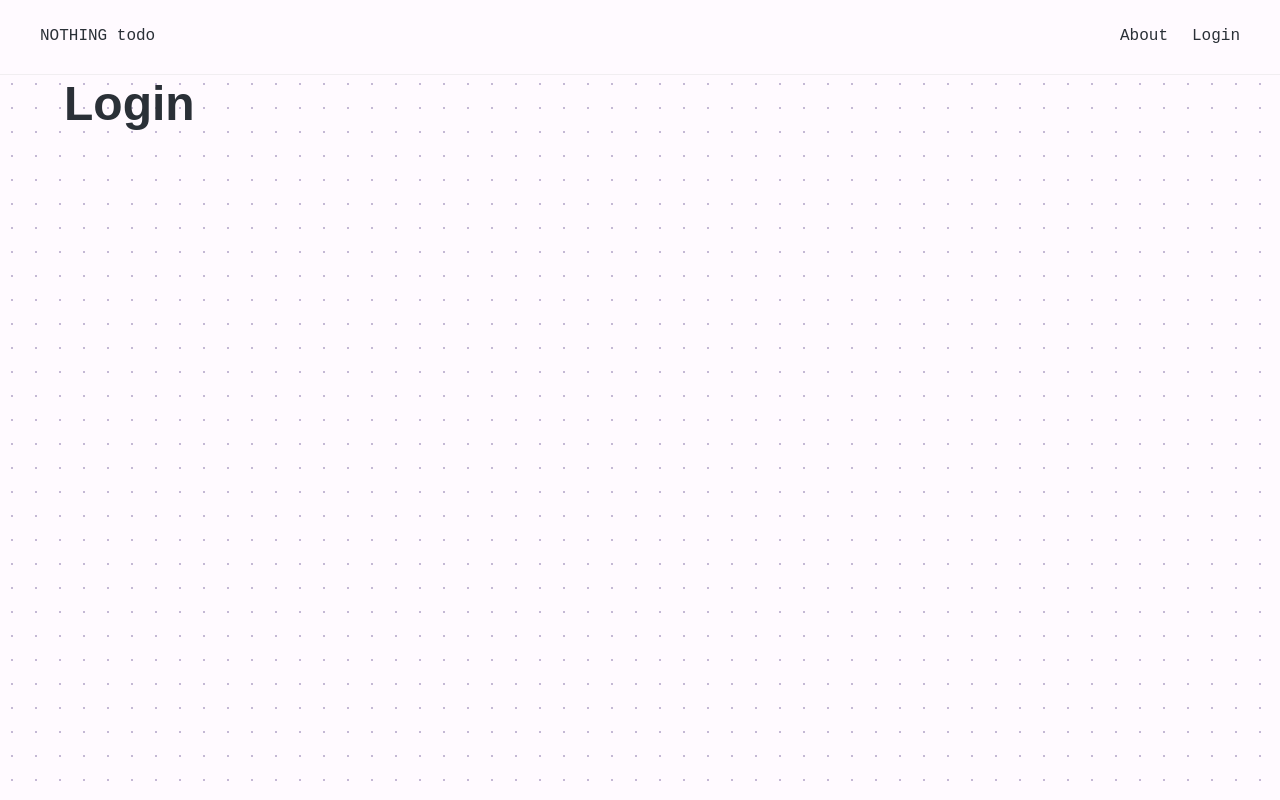
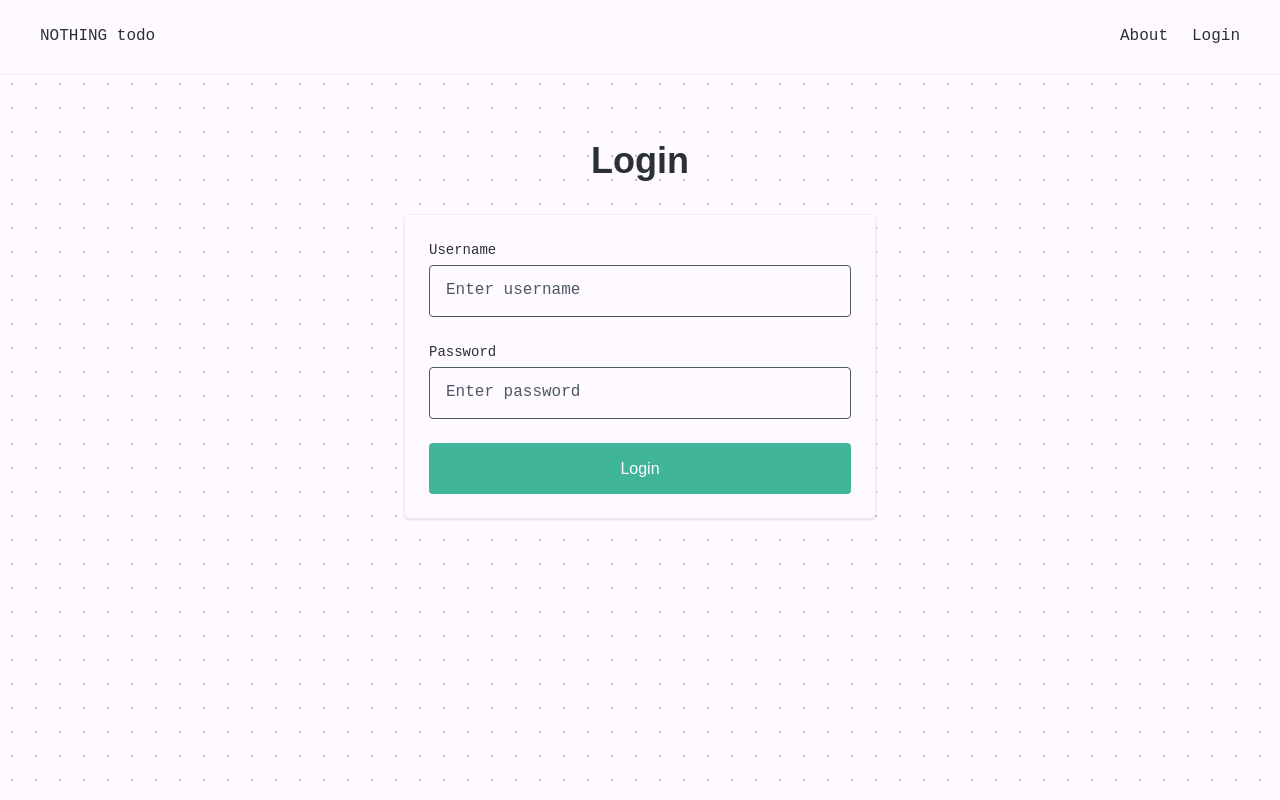
Before and after one commit to szamoca/nothing-todo-2, a Nuxt app: page /login in a window 1280 px wide. Built offline with nearby package versions, Linux system fonts and the light colour scheme; no server answers.

Commit message:
feat: Implement login page behaviour

```diff
--- a/app/pages/login.vue
+++ b/app/pages/login.vue
@@ -1,3 +1,170 @@
+<script lang="ts" setup>
+// Fetch random user credentials on page load
+const { data: randomUser } = await useFetch<User>("/api/users/random");
+
+// Form state
+const username = ref("");
+const password = ref("");
+const isLoading = ref(false);
+const errorMessage = ref("");
+
+async function handleLogin() {
+	if (!username.value || !password.value) {
+		errorMessage.value = $t("Username and password are required");
+		return;
+	}
+
+	isLoading.value = true;
+	errorMessage.value = "";
+
+	try {
+		const response = await $fetch<AuthResponse>("/api/auth/login", {
+			method: "POST",
+			body: {
+				username: username.value,
+				password: password.value,
+			},
+		});
+
+		// Save access token to cookie
+		const tokenCookie = useCookie("jwt_access_token");
+		tokenCookie.value = response.accessToken;
+
+		// Redirect to home page
+		await navigateTo("/");
+	} catch (error: unknown) {
+		// Display error message without refetching random user
+		errorMessage.value = error?.data?.message || $t("Login failed. Please check your credentials.");
+	} finally {
+		isLoading.value = false;
+	}
+}
+</script>
+
 <template>
-    <h1>{{ $t("Login") }}</h1>
+	<div class="login-page">
+		<div class="login-container">
+			<h1 class="login-title">{{ $t("Login") }}</h1>
+
+			<!-- Random User Credentials Display -->
+			<div v-if="randomUser" class="tile credentials-display">
+				<p class="text-muted">{{ $t("Test credentials:") }}</p>
+				<div class="credentials-info">
+					<div>
+						<strong>{{ $t("Username:") }}</strong>
+						<span class="credential-value">{{ randomUser.username }}</span>
+					</div>
+					<div>
+						<strong>{{ $t("Password:") }}</strong>
+						<span class="credential-value">{{ randomUser.password }}</span>
+					</div>
+				</div>
+			</div>
+
+			<!-- Login Form -->
+			<form @submit.prevent="handleLogin" class="login-form tile-offset">
+				<div class="form-group">
+					<label for="username">{{ $t("Username") }}</label>
+					<input
+						id="username"
+						v-model="username"
+						type="text"
+						class="input"
+						:placeholder="$t('Enter username')"
+						:disabled="isLoading"
+						required
+					/>
+				</div>
+
+				<div class="form-group">
+					<label for="password">{{ $t("Password") }}</label>
+					<input
+						id="password"
+						v-model="password"
+						type="password"
+						class="input"
+						:placeholder="$t('Enter password')"
+						:disabled="isLoading"
+						required
+					/>
+				</div>
+
+				<p v-if="errorMessage" class="text-error">{{ errorMessage }}</p>
+
+				<button type="submit" class="btn-primary" :disabled="isLoading">
+					{{ isLoading ? $t("Logging in...") : $t("Login") }}
+				</button>
+			</form>
+		</div>
+	</div>
 </template>
+
+<style lang="scss" scoped>
+@use '~/assets/styles/__mixins' as *;
+
+.login-page {
+	@include container(600px);
+
+	padding-block: var(--space-10);
+}
+
+.login-container {
+	@include flex-column;
+
+	gap: var(--space-6);
+}
+
+.login-title {
+	font-size: var(--text-4xl);
+	font-weight: 700;
+	text-align: center;
+	margin-bottom: var(--space-4);
+}
+
+.credentials-display {
+	@include flex-column;
+
+	gap: var(--space-4);
+	background-color: var(--color-surface);
+}
+
+.credentials-info {
+	@include flex-column;
+
+	gap: var(--space-3);
+	font-family: 'IBM Plex Mono', monospace;
+	font-size: var(--text-sm);
+
+	div {
+		display: flex;
+		gap: var(--space-3);
+	}
+
+	strong {
+		min-width: 90px;
+	}
+
+	.credential-value {
+		color: var(--color-primary);
+		font-weight: 500;
+	}
+}
+
+.login-form {
+	@include flex-column;
+
+	gap: var(--space-6);
+}
+
+.form-group {
+	@include flex-column;
+
+	gap: var(--space-2);
+
+	label {
+		font-weight: 500;
+		font-size: var(--text-sm);
+		color: var(--color-text);
+	}
+}
+</style>
```
Also changed, not shown: .stylelintrc.json.
